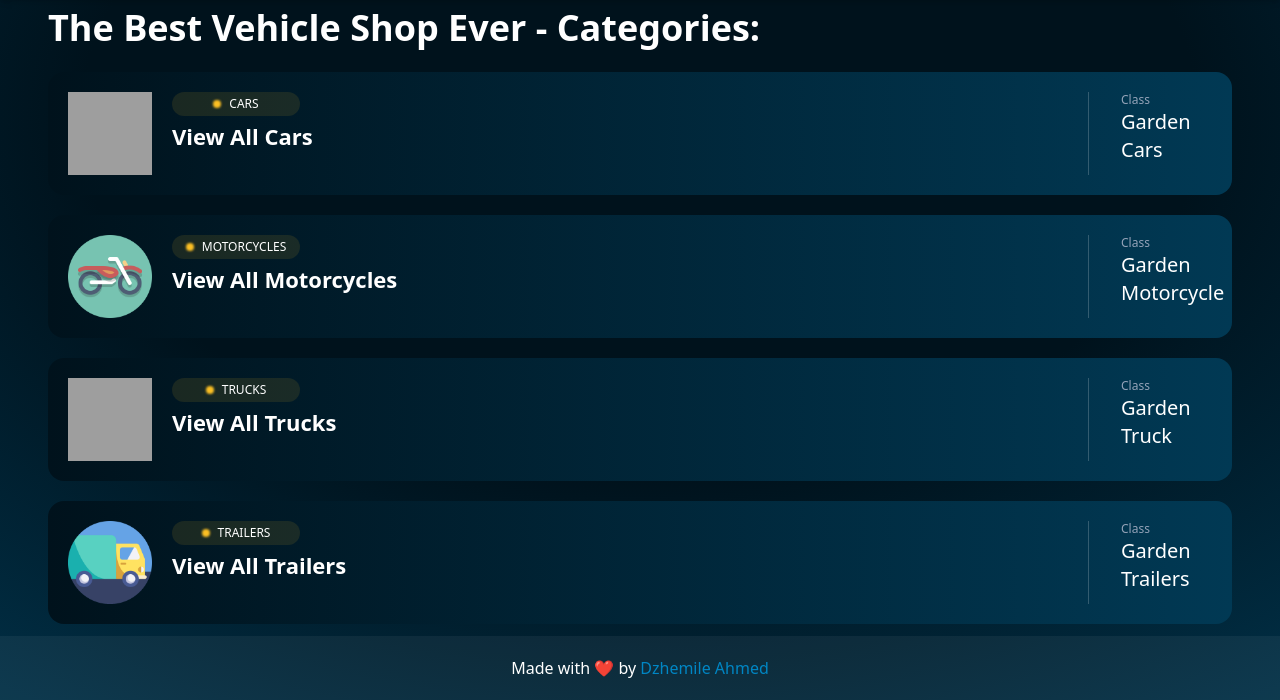
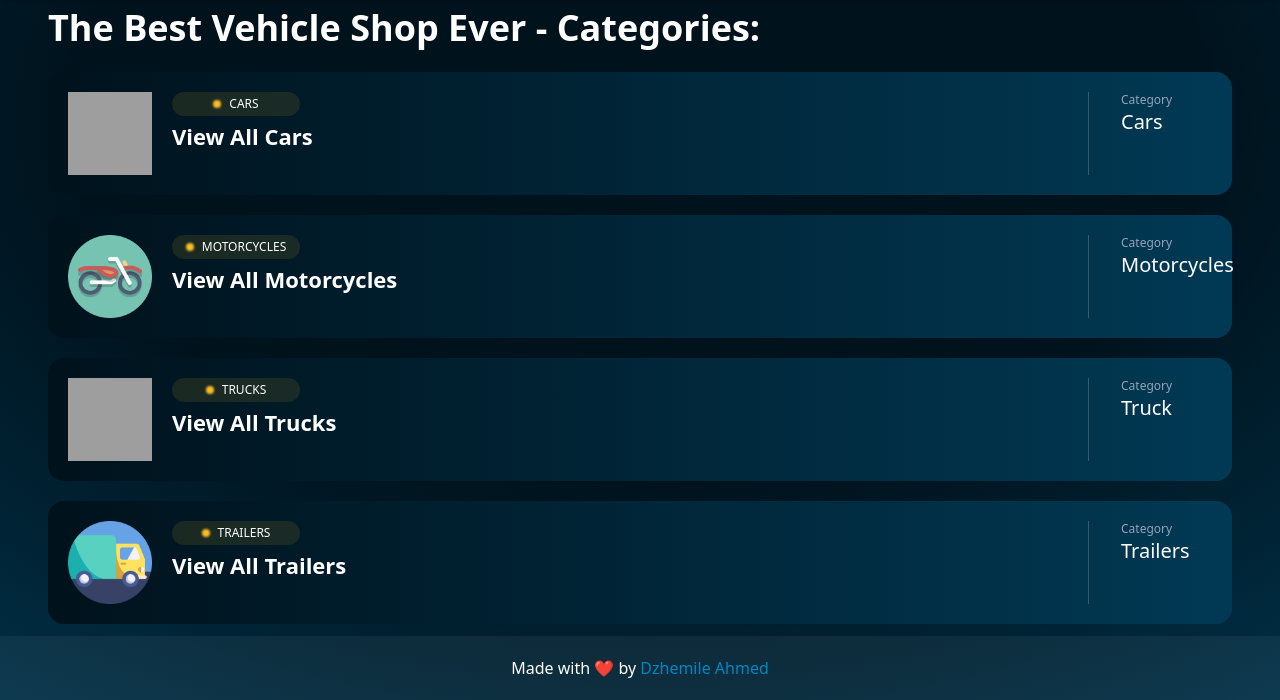
Before and after one commit to Dzhemile-dzh/vehicle-shop, a Symfony app: template templates/main/homepage.html.twig in a window 1280 px wide. Shown: the part 114-814 px from the top of the page. Run offline with Twig, Linux system fonts and the light colour scheme; the template is opened without the code that fills it, so the values that code supplies are empty; style sheets or scripts are compiled from the project's sources; some libraries are stand-ins or nearby versions; grey boxes are pictures that could not be loaded.

Commit message:
fixes formating

```diff
--- a/templates/base.html.twig
+++ b/templates/base.html.twig
@@ -18,16 +18,16 @@
                         <img class="h-[42px]" src="{{ asset('images/carshop-logo.png') }}" alt="carshop logo">
                     </a>
                     <nav class="flex space-x-4 font-semibold">
-                        <a class="hover:text-amber-400 pt-2" href="/cars">
+                        <a class="hover:text-amber-400 pt-2" href="{{ path('car_list') }}">
                             Cars
                         </a>
-                        <a class="hover:text-amber-400 pt-2" href="/motorcycles">
+                        <a class="hover:text-amber-400 pt-2" href="{{ path('motorcycle_list') }}">
                             Motorcycles
                         </a>
-                        <a class="hover:text-amber-400 pt-2" href="/trucks">
+                        <a class="hover:text-amber-400 pt-2" href="{{ path('truck_list') }}">
                             Trucks
                         </a>
-                        <a class="hover:text-amber-400 pt-2" href="/trailers">
+                        <a class="hover:text-amber-400 pt-2" href="{{ path('trailer_list') }}">
                             Trailers
                         </a>
 
--- a/templates/main/_vehicle_card.html.twig
+++ b/templates/main/_vehicle_card.html.twig
@@ -18,7 +18,7 @@
     </div>
     <div class="flex justify-center min-[1174px]:justify-start mt-2 min-[1174px]:mt-0 shrink-0">
         <div class="pl-8 w-[100px] border-l border-white/20">
-            <p class="text-slate-400 text-xs">Class</p>
+            <p class="text-slate-400 text-xs">Category</p>
             <p class="text-xl">{{ class }}</p>
         </div>
     </div>
--- a/templates/main/homepage.html.twig
+++ b/templates/main/homepage.html.twig
@@ -14,28 +14,28 @@
                     imageSrc: 'images/car.png',
                     category: 'Cars',
                     categoryPath: 'car_list',
-                    class: 'Garden Cars'
+                    class: 'Cars'
                 }) }}
 
                 {{ include('main/_vehicle_card.html.twig', {
                     imageSrc: 'images/motorcycle.png',
                     category: 'Motorcycles',
                     categoryPath: 'motorcycle_list',
-                    class: 'Garden Motorcycle'
+                    class: 'Motorcycles'
                 }) }}
 
                 {{ include('main/_vehicle_card.html.twig', {
                     imageSrc: 'images/truck.png',
                     category: 'Trucks',
                     categoryPath: 'truck_list',
-                    class: 'Garden Truck'
+                    class: 'Truck'
                 }) }}
 
                 {{ include('main/_vehicle_card.html.twig', {
                     imageSrc: 'images/trailer.png',
                     category: 'Trailers',
                     categoryPath: 'trailer_list',
-                    class: 'Garden Trailers'
+                    class: 'Trailers'
                 }) }}
             </div>
         </div>
```
